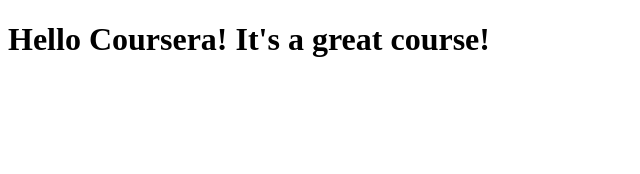
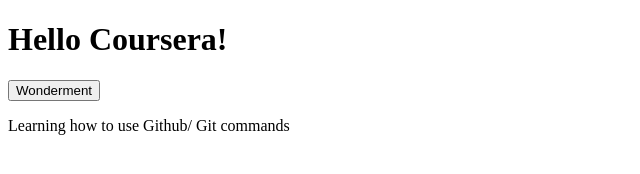
Before and after one commit to josie-opondo/coursera-test2, a plain HTML site: page index.html in a window 1280 px wide. Shown: the whole page, without its empty margins (0-640 px from the left). Drawn offline with Linux system fonts and the light colour scheme.

Commit message:
small addition to content

```diff
--- a/index.html
+++ b/index.html
@@ -7,6 +7,8 @@
     <title>Hello Coursera!</title>
 </head>
 <body>
-    <h1>Hello Coursera! It's a great course!</h1>
+    <h1>Hello Coursera! </h1>
+    <button>Wonderment</button>
+    <p>Learning how to use Github/ Git commands</p>
 </body>
 </html>
```
